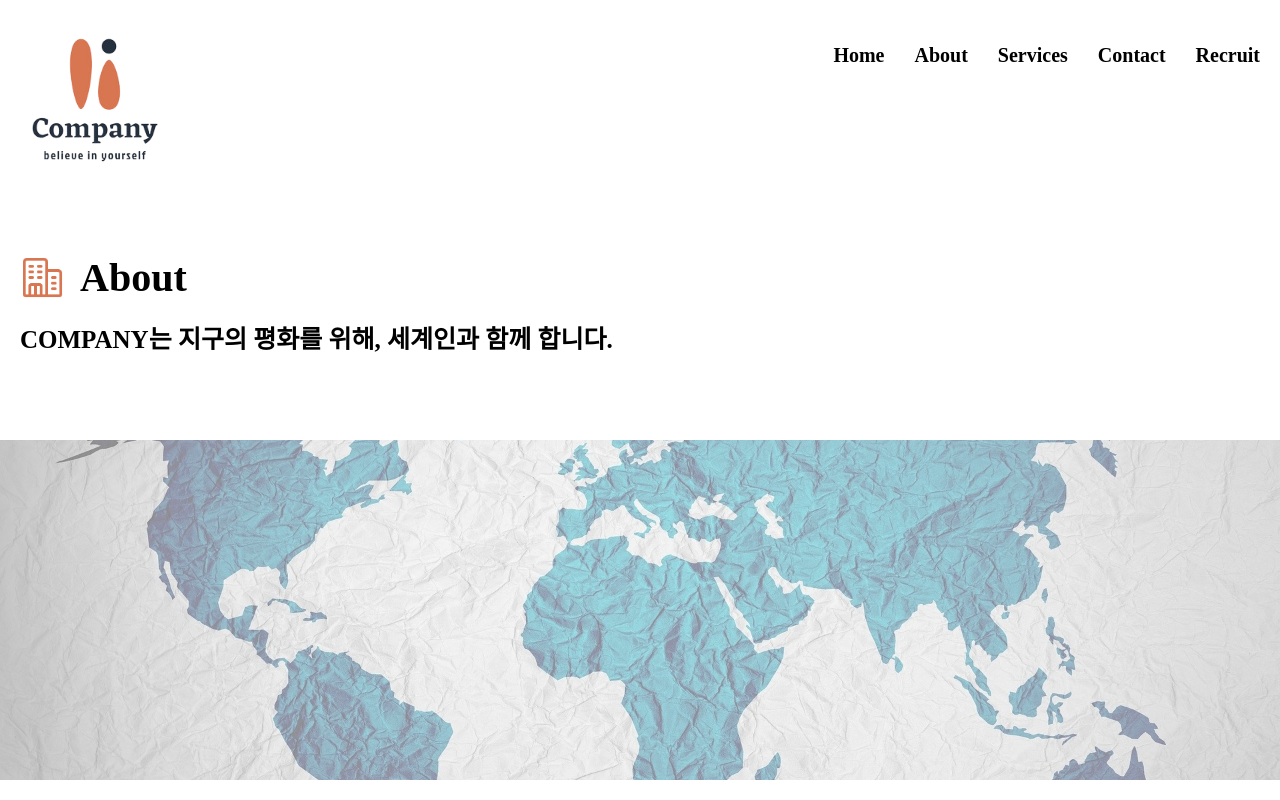
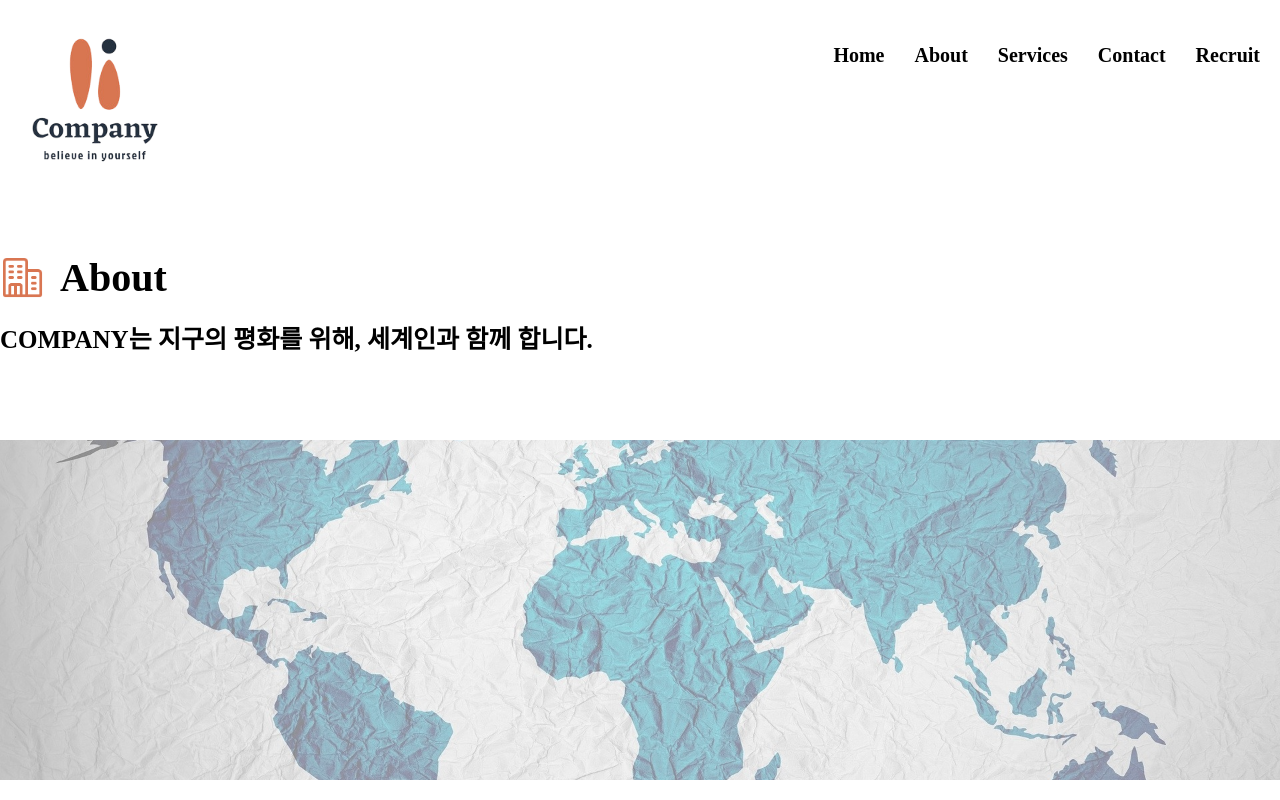
Before and after one commit to hyeonbinnn/my-company, a React (Create React App) app: page /about in a window 1280 px wide. Shown: the top 800 px of the page. Built offline with nearby package versions, Linux system fonts and the light colour scheme.

Commit message:
style: 커스텀메인 스타일 변경

```diff
--- a/src/components/Main/AboutMain.jsx
+++ b/src/components/Main/AboutMain.jsx
@@ -11,10 +11,9 @@ const AboutMain = () => {
         iconTxt="회사소개 아이콘"
         title="About"
         desc="COMPANY는 지구의 평화를 위해, 세계인과 함께 합니다."
-      >
-        <S.Section1></S.Section1>
-        <S.Section2></S.Section2>
-      </MainLayout>
+      ></MainLayout>
+      <S.Section1></S.Section1>
+      <S.Section2></S.Section2>
     </S.CustomMain>
   );
 };
--- a/src/components/Main/AboutMain.style.jsx
+++ b/src/components/Main/AboutMain.style.jsx
@@ -1,9 +1,7 @@
 import styled from 'styled-components';
 import { Main } from './../common/Layout/MainLayout';
 
-export const CustomMain = styled(Main)`
-  padding: 0px 20px;
-`;
+export const CustomMain = styled(Main)``;
 
 export const Section1 = styled.section``;
 export const Section2 = styled.section``;
--- a/src/components/Main/ContactMain.jsx
+++ b/src/components/Main/ContactMain.jsx
@@ -5,15 +5,16 @@ import MainLayout from '../common/Layout/MainLayout';
 
 const ContactMain = () => {
   return (
-    <MainLayout
-      icon={contact}
-      iconTxt="연락망 아이콘"
-      title="Contact"
-      desc="콜미콜미 나에게로 전화해줘"
-    >
+    <S.CustomMain>
+      <MainLayout
+        icon={contact}
+        iconTxt="연락망 아이콘"
+        title="Contact"
+        desc="콜미콜미 나에게로 전화해줘"
+      ></MainLayout>
       <S.Section1></S.Section1>
       <S.Section2></S.Section2>
-    </MainLayout>
+    </S.CustomMain>
   );
 };
 
--- a/src/components/Main/ContactMain.style.jsx
+++ b/src/components/Main/ContactMain.style.jsx
@@ -1,6 +1,8 @@
 import styled from 'styled-components';
 
-// CustomMain 미디어쿼리 패딩 값 있음!
+import { Main } from './../common/Layout/MainLayout';
+
+export const CustomMain = styled(Main)``;
 
 export const Section1 = styled.section``;
 export const Section2 = styled.section``;
--- a/src/components/Main/RecruitMain.jsx
+++ b/src/components/Main/RecruitMain.jsx
@@ -5,15 +5,16 @@ import MainLayout from '../common/Layout/MainLayout';
 
 const RecruitMain = () => {
   return (
-    <MainLayout
-      icon={recruit}
-      iconTxt="채용 모집 아이콘"
-      title="Recruit"
-      desc="콜미콜미 나를 채용해줘 모집모집"
-    >
+    <S.CustomMain>
+      <MainLayout
+        icon={recruit}
+        iconTxt="채용 모집 아이콘"
+        title="Recruit"
+        desc="콜미콜미 나를 채용해줘 모집모집"
+      ></MainLayout>
       <S.Section1></S.Section1>
       <S.Section2></S.Section2>
-    </MainLayout>
+    </S.CustomMain>
   );
 };
 
--- a/src/components/Main/RecruitMain.style.jsx
+++ b/src/components/Main/RecruitMain.style.jsx
@@ -1,4 +1,7 @@
 import styled from 'styled-components';
+import { Main } from './../common/Layout/MainLayout';
+
+export const CustomMain = styled(Main)``;
 
 export const Section1 = styled.section``;
 export const Section2 = styled.section``;
--- a/src/components/Main/ServicesMain.style.jsx
+++ b/src/components/Main/ServicesMain.style.jsx
@@ -2,7 +2,7 @@ import styled from 'styled-components';
 import { Main } from './../common/Layout/MainLayout';
 
 export const CustomMain = styled(Main)`
-  padding: 0 20px;
+  padding: 0px 30px;
 `;
 
 export const Section = styled.section`
@@ -16,7 +16,7 @@ export const Section = styled.section`
   }
 
   li {
-    border-radius: 8px;
+    border-radius: 20px;
     overflow: hidden;
     box-shadow: 3px 5px 10px rgba(0, 0, 0, 0.1);
     background: #fff;
--- a/src/components/common/Layout/MainLayout.jsx
+++ b/src/components/common/Layout/MainLayout.jsx
@@ -25,6 +25,10 @@ export const Main = styled.main`
 
 export const Article = styled.article`
   padding: 30px 0px;
+
+  @media ${(props) => props.theme.mediaQuery.mobile} {
+    padding: 10px 0px;
+  }
 `;
 
 export const H2 = styled.h2`
```
